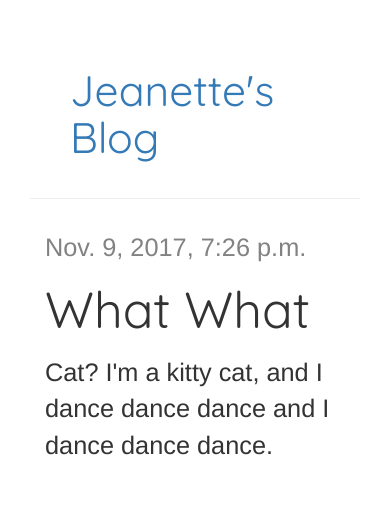
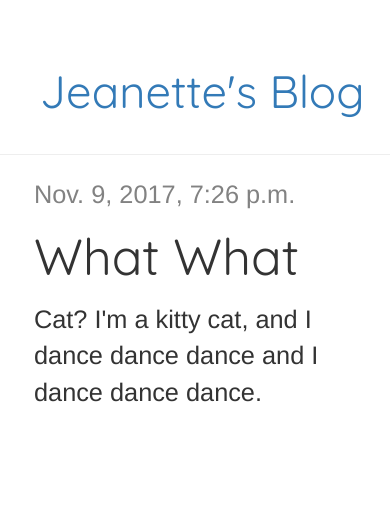
Before and after one commit to jeanettie/jeanettiesblog, a Django app: page /post/2/ in a window 390 px wide. Shown: the top 532 px of the page. Run offline with Django 3.2, Linux system fonts and the light colour scheme; data comes from the database, SQL or seed files in the repository; some libraries are stand-ins or nearby versions.

Commit message:
css for mobile

```diff
--- a/blog/static/css/blog.css
+++ b/blog/static/css/blog.css
@@ -8,7 +8,7 @@
 
 .page-header h1 a {
 
-        font-size: 32pt;
+        font-size: 34pt;
         text-decoration: none;
     }
 
@@ -23,14 +23,14 @@ h1 {
 
 .page-header {
     background-color: #0000fff;
-    margin: 30px;
+    margin: 30px auto auto auto;
     padding: 20px 20px 20px 40px;
 }
 
 
 
 .content {
-    margin-left: 30px;
+    margin: 2.5vmax 2.25vmax auto 2.25vmax;
 }
 
 h1, h2, h3, h4 {
@@ -66,7 +66,7 @@ h1, h2, h3, h4 {
 }
 
 
-
+/**For screens over 600px**//
 
 @media screen and ( min-width: 600px ) {
 
@@ -96,7 +96,7 @@ h1 {
     }
 
 .content {
-    margin-left: 50px;
+    margin: auto auto auto 5vmax;
 }
 
 }
```
